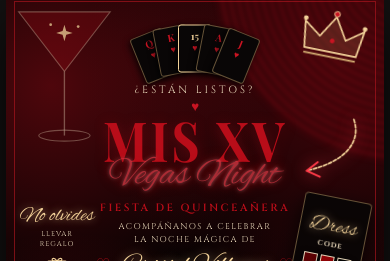
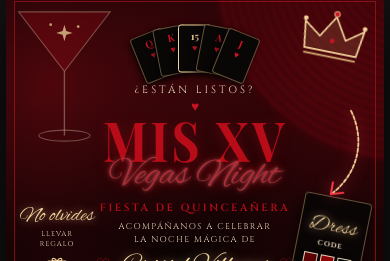
Before and after one commit to andreecoyla-sys/invitacion-xv-cristel, a website: page index.html in a window 390 px wide. Shown: the part 119-380 px from the top of the page. Drawn offline with nearby package versions, Linux system fonts and the light colour scheme; a web font is replaced by a local one.

Commit message:
fix: apuntar punta de la flecha directo a la carta dress code

```diff
--- a/index.html
+++ b/index.html
@@ -89,11 +89,11 @@
       <svg width="24" height="24" style="margin-top: 4px;"><use href="#gift-box"/></svg>
     </div>
 
-    <!-- Flecha grande ocupando el espacio vacío entre la corona y el Dress Code -->
+    <!-- Flecha grande ocupando el espacio vacío y apuntando directo al Dress Code -->
     <div class="dress-code-arrow" aria-hidden="true">
-      <svg width="95" height="90" viewBox="0 0 110 105" fill="none">
-        <path d="M92 8 C104 42, 78 72, 24 84" stroke="#f3d299" stroke-width="2.6" stroke-linecap="round" stroke-dasharray="5 3"/>
-        <path d="M38 72 L21 85 L41 94" stroke="#ff3b49" stroke-width="2.8" stroke-linecap="round" stroke-linejoin="round"/>
+      <svg width="85" height="125" viewBox="0 0 95 140" fill="none">
+        <path d="M72 8 C92 48, 84 96, 46 126" stroke="#f3d299" stroke-width="2.6" stroke-linecap="round" stroke-dasharray="5 3"/>
+        <path d="M46 111 L43 128 L61 126" stroke="#ff3b49" stroke-width="2.8" stroke-linecap="round" stroke-linejoin="round"/>
       </svg>
     </div>
 
--- a/styles.css
+++ b/styles.css
@@ -44,7 +44,7 @@ body {
 
 @keyframes pointLeft {
   0%, 100% { transform: translate(0px, 0px); }
-  50% { transform: translate(-5px, 4px); }
+  50% { transform: translate(-4px, 5px); }
 }
 
 @keyframes neonPulse {
@@ -300,11 +300,11 @@ body {
   margin-top: 4px;
 }
 
-/* Flecha grande señalando desde arriba a la derecha hacia el Dress Code */
+/* Flecha grande señalando directo al borde superior de la carta Dress Code */
 .dress-code-arrow {
   position: absolute;
-  right: 22px;
-  top: 138px;
+  right: 26px;
+  top: 122px;
   z-index: 7;
   pointer-events: none;
   filter: drop-shadow(0 0 8px rgba(255, 59, 73, 0.75));
@@ -835,12 +835,12 @@ body {
 
   .dress-code-arrow {
     right: 14px;
-    top: 118px;
+    top: 106px;
   }
 
   .dress-code-arrow svg {
-    width: 74px;
-    height: 70px;
+    width: 66px;
+    height: 102px;
   }
 
   .lucky-card {
```
